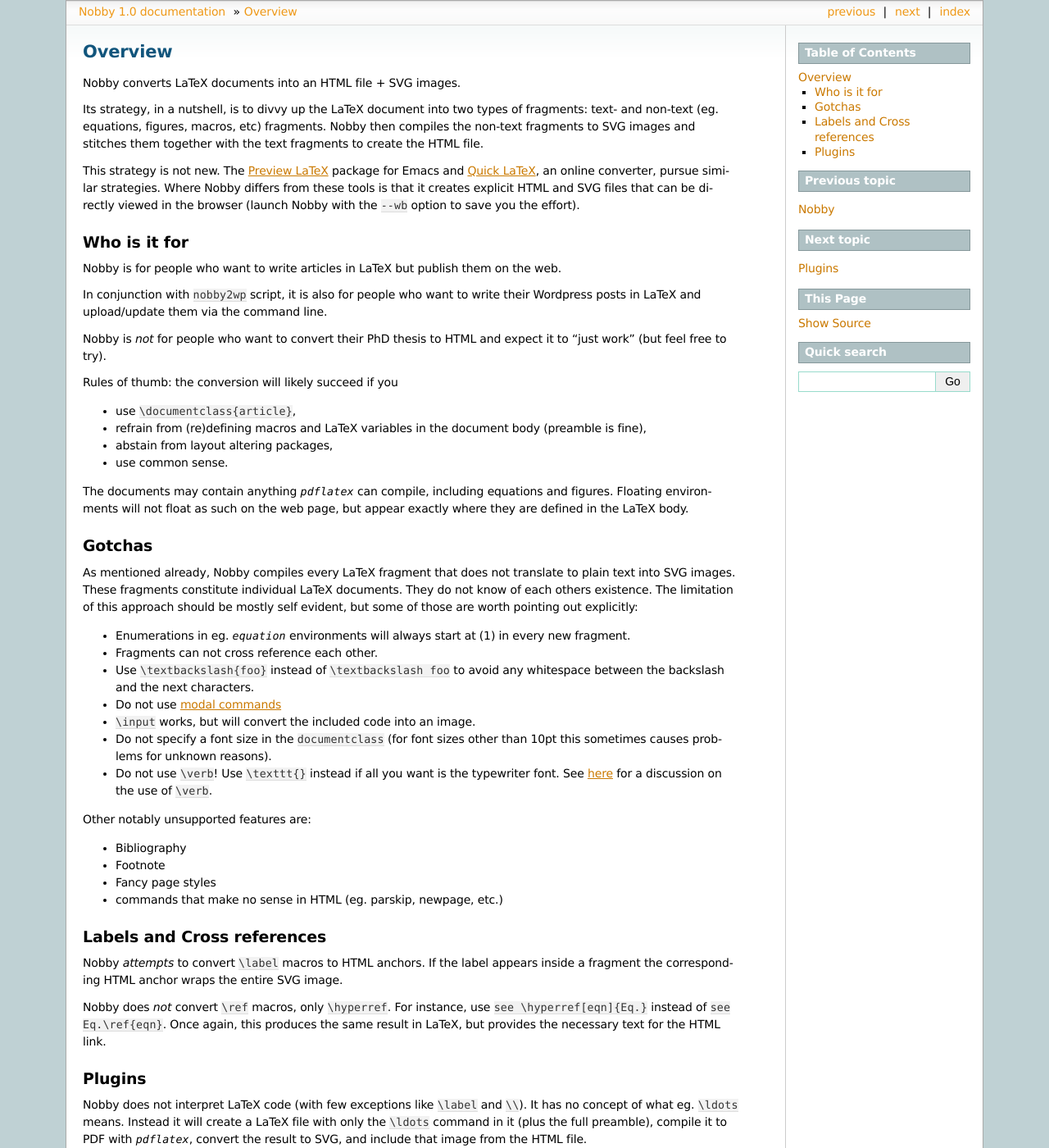
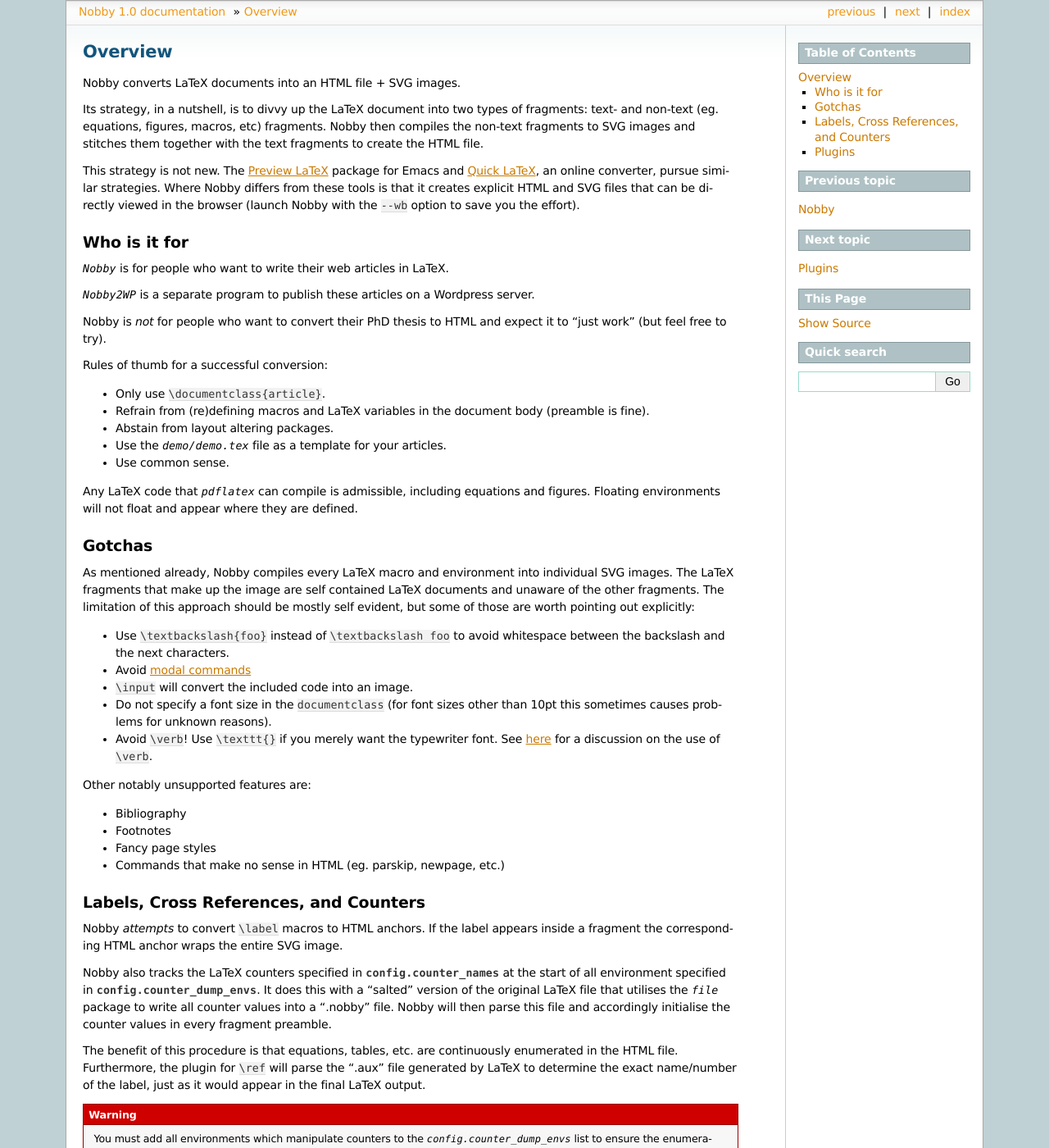
Before and after one commit to olitheolix/nobby, a Sphinx documentation site: the page built from doc/source/overview.rst, in a window 1280 px wide and 1400 px high. Shown: the whole window at 82% size. Built offline with Sphinx 7.4.7, drawn with Linux system fonts in a browser that asks for light colours; some of the changed text lies outside the part shown.

Commit message:
Updated Sphinx docu.

```diff
--- a/doc/source/overview.rst
+++ b/doc/source/overview.rst
@@ -22,89 +22,99 @@
 Who is it for
 =============
 
-Nobby is for people who want to write articles in LaTeX but publish
-them on the web.
+`Nobby` is for people who want to write their web articles in LaTeX.
 
-In conjunction with ``nobby2wp`` script, it is also for people who
-want to write their Wordpress posts in LaTeX and upload/update them via
-the command line.
+`Nobby2WP` is a separate program to publish these articles on a
+Wordpress server.
 
 Nobby is *not* for people who want to convert their PhD thesis to HTML
 and expect it to "just work" (but feel free to try).
 
-Rules of thumb: the conversion will likely succeed if you
+Rules of thumb for a successful conversion:
 
-* use ``\documentclass{article}``,
-* refrain from (re)defining macros and LaTeX variables in the document
-  body (preamble is fine),
-* abstain from layout altering packages,
-* use common sense.
+* Only use ``\documentclass{article}``.
+* Refrain from (re)defining macros and LaTeX variables in the document
+  body (preamble is fine).
+* Abstain from layout altering packages.
+* Use the `demo/demo.tex` file as a template for your articles.
+* Use common sense.
 
-The documents may contain anything `pdflatex` can compile, including
-equations and figures. Floating environments will not float as such on
-the web page, but appear exactly where they are defined in the LaTeX
-body.
+Any LaTeX code that `pdflatex` can compile is admissible, including
+equations and figures. Floating environments will not float
+and appear where they are defined.
 
 
 Gotchas
 =======
 
-As mentioned already, Nobby compiles every LaTeX fragment that does
-not translate to plain text into SVG images. These fragments
-constitute individual LaTeX documents. They do not know of each others
-existence. The limitation of this approach should be mostly self evident,
-but some of those are worth pointing out explicitly:
+As mentioned already, Nobby compiles every LaTeX macro and environment
+into individual SVG images. The LaTeX fragments that make up the image
+are self contained LaTeX documents and unaware of the other fragments.
+The limitation of this approach should be mostly self evident, but
+some of those are worth pointing out explicitly:
 
-* Enumerations in eg. `equation` environments will always start at (1)
-  in every new fragment.
-* Fragments can not cross reference each other.
 * Use ``\textbackslash{foo}`` instead of ``\textbackslash foo`` to
-  avoid any whitespace between the backslash and the next characters.
-* Do not use `modal commands
+  avoid whitespace between the backslash and the next characters.
+* Avoid `modal commands
   <http://www.tex.ac.uk/cgi-bin/texfaq2html?label=2letterfontcmd>`_
-* ``\input`` works, but will convert the included code into an image.
+* ``\input`` will convert the included code into an image.
 * Do not specify a font size in the ``documentclass`` (for font sizes
   other than 10pt this sometimes causes problems for unknown reasons).
-* Do not use ``\verb``! Use ``\texttt{}`` instead if all you want
-  is the typewriter font. See `here
+* Avoid ``\verb``! Use ``\texttt{}`` if you merely want the typewriter
+  font. See `here
   <http://tex.stackexchange.com/questions/2790/when-should-one-use-verb-and-when-texttt>`_
   for a discussion on the use of ``\verb``.
 
 Other notably unsupported features are:
 
 * Bibliography
-* Footnote
+* Footnotes
 * Fancy page styles
-* commands that make no sense in HTML (eg. \parskip, \newpage, etc.)
+* Commands that make no sense in HTML (eg. \parskip, \newpage, etc.)
 
 
-Labels and Cross references
-===========================
+Labels, Cross References, and Counters
+======================================
 
 Nobby *attempts* to convert ``\label`` macros to HTML anchors. If the
 label appears inside a fragment the corresponding HTML anchor wraps
 the entire SVG image.
 
-Nobby does *not* convert ``\ref`` macros, only ``\hyperref``. For
-instance, use ``see \hyperref[eqn]{Eq.}`` instead of ``see
-Eq.\ref{eqn}``. Once again, this produces the same result in LaTeX,
-but provides the necessary text for the HTML link.
+Nobby also tracks the LaTeX counters specified in
+:const:`config.counter_names` at the start of all environment specified in
+:const:`config.counter_dump_envs`. It does this with a "salted" version
+of the original LaTeX file that utilises the `file` package to
+write all counter values into a ".nobby" file. Nobby will then parse
+this file and accordingly initialise the counter values in every
+fragment preamble.
+
+The benefit of this procedure is that equations, tables, etc. are
+continuously enumerated in the HTML file. Furthermore, the plugin for
+``\ref`` will parse the ".aux" file generated by LaTeX to determine
+the exact name/number of the label, just as it would appear in the
+final LaTeX output.
+
+.. warning::
+   You must add all environments which manipulate counters to the
+   `config.counter_dump_envs` list to ensure the enumeration
+   works as expected. You must also add all new counters to
+   `config.counter_names`, either because you defined them
+   explicitly, or implicitly with eg. a ``\newtheorem`` command.
 
 
 Plugins
 =======
 
-Nobby does not interpret LaTeX code (with few exceptions like
-``\label`` and ``\\``). It has no concept of what eg. ``\ldots``
-means. Instead it will create a LaTeX file with only the ``\ldots``
-command in it (plus the full preamble), compile it to PDF with
-`pdflatex`, convert the result to SVG, and include that image from the
-HTML file.
+Nobby does not interpret LaTeX code save for a few exceptions like
+``\label`` and ``\\``. It has thus no concept of what eg. ``\ldots``
+means. Instead it will create a LaTeX fragment that contains only the
+``\ldots`` macro (plus preamble), compile it to PDF with `pdflatex`,
+convert the result to SVG, and include that image in the HTML file.
 
 This strategy makes sense for some macros/environments like
 'equation', but not so much for others like ``\ldots``, which merely
-produces three dots. To compound this problem Nobby supports :ref:`plugins` to
-customise the HTML conversion of any macro or environment. Nobby
-already includes plugins for environments like ``itemize`` and
-``enumerate``, as well as macros like ``\ldots`` and ``\section``,
-``\texttt``, ``\textbf``.
+produces three dots. To compound this problem Nobby supports
+:ref:`plugins` to customise the HTML conversion of any macro or
+environment. Nobby already includes plugins for environments like
+``itemize`` and ``enumerate``, as well as macros like ``\ldots`` and
+``\section``, ``\texttt``, ``\textbf``.
--- a/nobby.py
+++ b/nobby.py
@@ -1573,7 +1573,7 @@
                 return None
 
             # Turn the PDF into a PNG and determine how much to crop/extend the
-            # margins to center the image.
+            # margins to ensure the image is vertically centered.
             check_output(('convert', fname_crop_aux, fname_crop_png))
             marg = computeMargins(fname_crop_png, cropBox)
             if marg is None:
```
Also changed, not shown: README.rst (+16 -15 lines).
